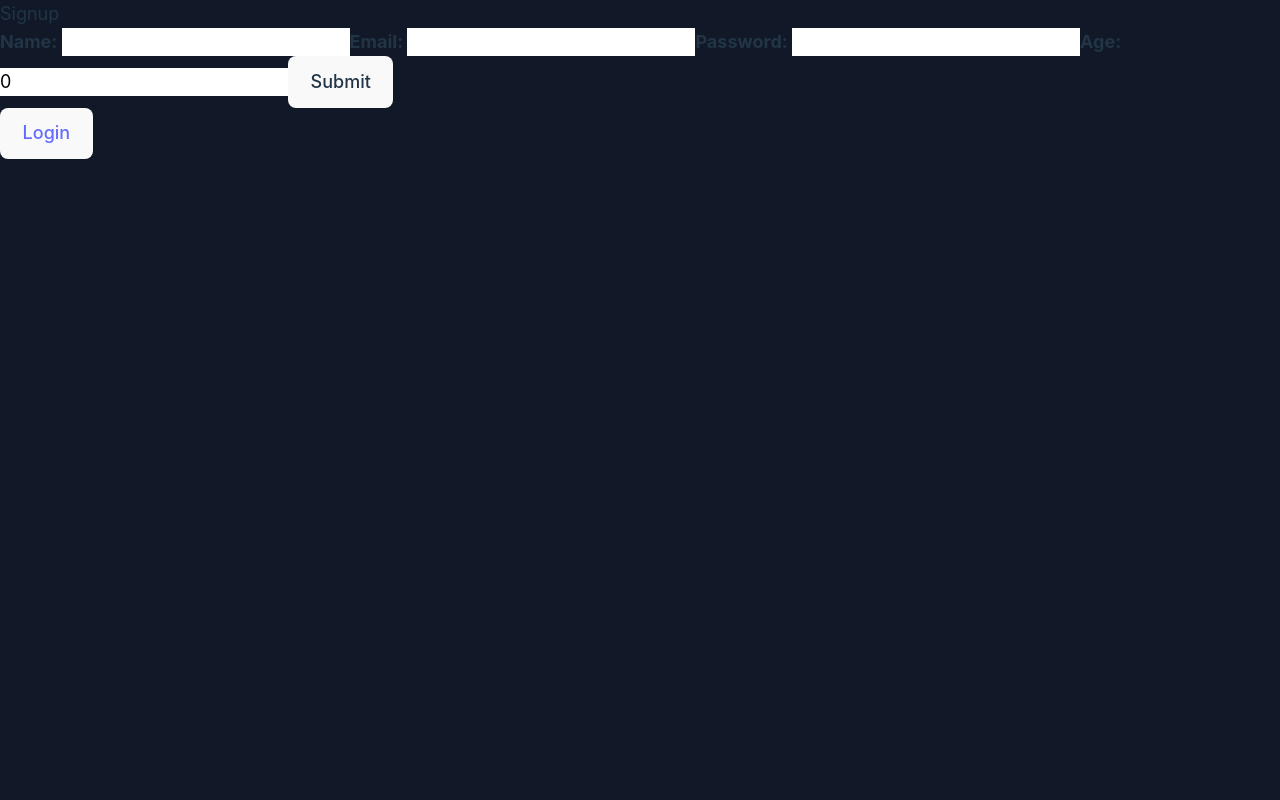
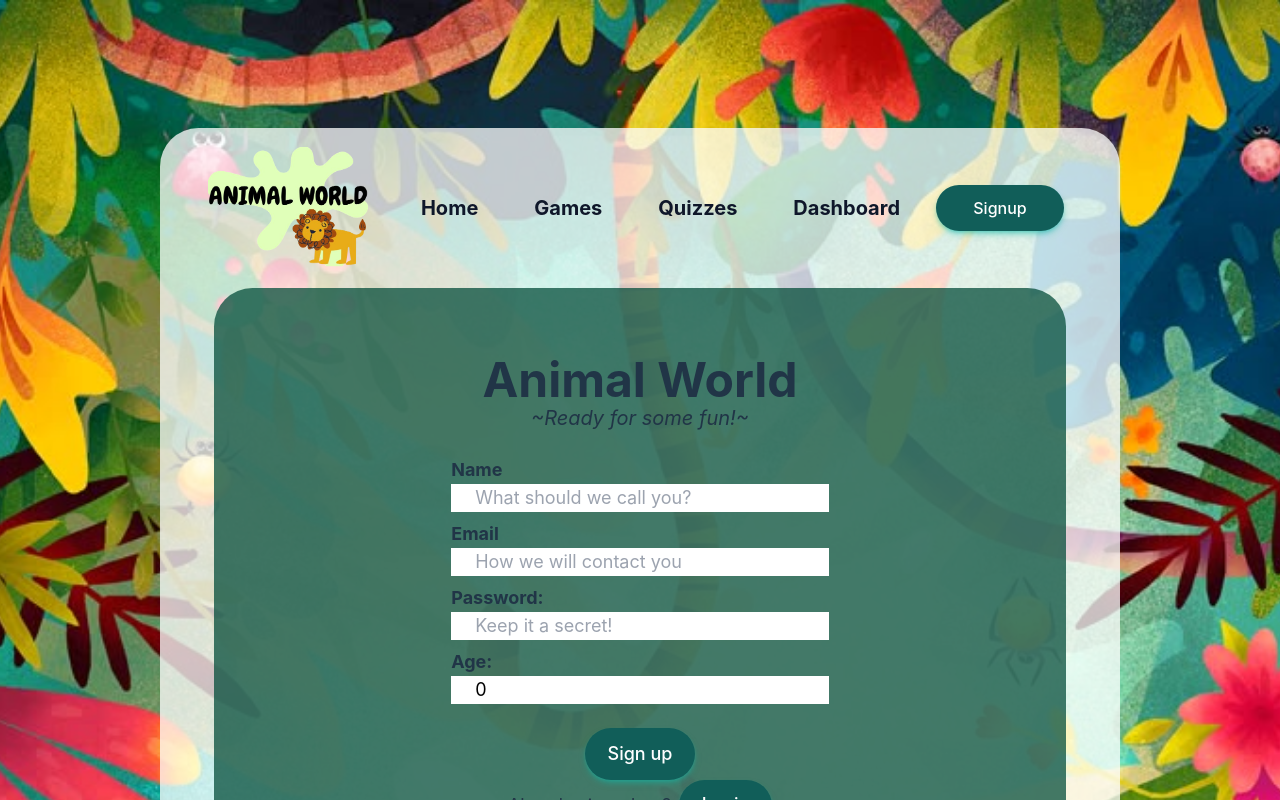
Before and after one commit to chingu-voyages/V54-tier3-team-36, a React (Vite) app in the folder client/: page /signup in a window 1280 px wide. Shown: the top 800 px of the page. Built offline with nearby package versions, Linux system fonts and the light colour scheme.

Commit message:
sign up form updated

```diff
--- a/client/src/App.jsx
+++ b/client/src/App.jsx
@@ -6,18 +6,21 @@ import QuizzesLayout from "./layout/QuizzesLayout";
 import DashboardLayout from "./layout/DashboardLayout";
 import Login from "./components/Login";
 import Signup from "./components/Signup";
+import Header from "./components/Header";
 
 
 const App = () => {
   return (
     <BrowserRouter>
       <Routes>
-        <Route path="/" element={<HomeLayout />}/>
+        <Route path="/" element={<HomeLayout />}>
+          <Route index element={<Header/>} />
+          <Route path="signup" element={<Signup />} />
+          <Route path="login" element={<Login/>}/>
+        </Route>
         <Route path="games" element={<GamesLayout/>}/>
         <Route path="quizzes" element={<QuizzesLayout/>} />
         <Route path="dashboard" element={<DashboardLayout/>}/>
-        <Route path="signup" element={<Signup/>}/>
-        <Route path="login" element={<Login/>}/>
       </Routes>
 
     </BrowserRouter>
--- a/client/src/components/Header.jsx
+++ b/client/src/components/Header.jsx
@@ -6,6 +6,7 @@ import { Link } from "react-router";
 
 const Header = () => {
   return (
+    <>
     <header>
       <div className="w-full flex flex-col items-center space-y-5 md:space-y-10">
         <h1 className="text-5xl text-black text-center font-extrabold">Welcome to The <br/>Animal World App</h1>
@@ -19,6 +20,23 @@ const Header = () => {
         </div>
       </div>
     </header>
+    <div className="flex md:flex-row flex-col space-y-4 md:space-x-10 p-4 md:p-10">
+      <div className="text-black text-wrap">
+        <h2 className="text-balance font-bold text-3xl">sub description.</h2>
+        <p className="text-lg">Lorem ipsum dolor sit amet, consectetur adipisicing elit. Cum, perferendis inventore tempora tenetur, veritatis eos facilis quo commodi aliquid autem nemo numquam! Beatae non tenetur odit odio esse in ab?</p>
+      </div>
+
+      <div className="text-black text-wrap">
+        <h2 className="text-balance font-bold text-3xl">sub description1.</h2>
+        <p className="text-lg">Lorem ipsum dolor sit amet, consectetur adipisicing elit. Cum, perferendis inventore tempora tenetur, veritatis eos facilis quo commodi aliquid autem nemo numquam! Beatae non tenetur odit odio esse in ab?</p>
+      </div>
+
+      <div className="text-black text-wrap">
+        <h2 className="text-balance font-bold text-3xl">sub description2.</h2>
+        <p className="text-lg">Lorem ipsum dolor sit amet, consectetur adipisicing elit. Cum, perferendis inventore tempora tenetur, veritatis eos facilis quo commodi aliquid autem nemo numquam! Beatae non tenetur odit odio esse in ab?</p>
+      </div>
+    </div>
+    </>
   );
 };
 
--- a/client/src/components/Login.jsx
+++ b/client/src/components/Login.jsx
@@ -1,9 +1,11 @@
 import React, { useState } from 'react'
-import NavBar from './NavBar'
-import background from "../assets/background.jpg"
 
 const Login = () => {
-  const pageBg = "bg-white bg-opacity-0"
+  const apiUrl = 'https://v54-tier3-team-36.onrender.com'
+  const localApiUrl = 'http://localhost:5000'
+
+  const backendUrl = process.env.NODE_ENV === 'production' ? apiUrl:localApiUrl
+
   const [formData, setFormData ] = useState({
     email: "",
     password: "",
@@ -25,7 +27,7 @@ const Login = () => {
     console.log('Form submitted:', formData)
 
     try {
-      const response = await fetch('http://localhost:5000/api/auth/login', {
+      const response = await fetch(`${backendUrl}/api/auth/login`, {
         method: 'POST',
         headers: {
           'Content-Type': 'application/json'
@@ -50,11 +52,7 @@ const Login = () => {
   }
 
   return (
-    <div className="md:min-h-screen flex items-center justify-center bg-contain md:bg-cover bg-center"
-      style={{ backgroundImage: `url(${background})`}}>
-      <div className="m-10 p-2 md:m-32 md:p-8 bg-white bg-opacity-75 rounded-[3vw] overflow-hidden">
-        <NavBar bgColor={pageBg}/>
-
+    <div className="w-full">
         <form onSubmit={handleSubmit}>
         <h2>Login</h2>
 
@@ -83,7 +81,6 @@ const Login = () => {
         <button type='submit'>Submit</button>
       </form>
       {message && <p>{message}</p>}
-      </div>
 
     </div>
   )
--- a/client/src/components/Signup.jsx
+++ b/client/src/components/Signup.jsx
@@ -2,6 +2,12 @@ import React, { useState } from 'react'
 import { Link } from 'react-router';
 
 const Signup = () => {
+
+  const apiUrl = 'https://v54-tier3-team-36.onrender.com'
+  const localApiUrl = 'http://localhost:5000'
+
+  const backendUrl = process.env.NODE_ENV === 'production' ? apiUrl:localApiUrl
+
   const [formData, setFormData ] = useState({
     name: "",
     email: "",
@@ -25,7 +31,7 @@ const Signup = () => {
     console.log('Form submitted:', formData)
 
     try {
-      const response = await fetch('http://localhost:5000/api/auth/signup', {
+      const response = await fetch(`${backendUrl}/api/auth/signup`, {
         method: 'POST',
         headers: {
           'Content-Type': 'application/json'
@@ -50,61 +56,73 @@ const Signup = () => {
   }
 
   return (
-    <div className='h-screen bg-gray-900 text-lg'>
-      <h2>Signup</h2>
-      <form onSubmit={handleSubmit}>
+    <div className='w-[95%] h-[70vh] bg-emerald-900 text-lg bg-opacity-75 rounded-[3vw] px-12 md:pt-12 mb-10 mx-auto mt-8'>
+      <form className="flex flex-col py-5 items-center" onSubmit={handleSubmit}>
+        <h2 className='text-3xl md:text-5xl font-bold'>Animal World</h2>
+        <h2 className='italic md:text-xl'>~Ready for some fun!~</h2>
 
-        <label>
-          <strong>Name: </strong>
+        <div className='flex flex-col w-full md:w-[50%] py-6'>
+          <label htmlFor='name'>
+            <strong>Name</strong>
+          </label>
           <input
             type="text"
+            id='name'
             name="name"
             value={formData.name}
             onChange={handleChange}
-            className='text-black'
+            placeholder='What should we call you?'
+            className='text-black pl-2 md:pl-6'
           />
-        </label>
 
-        <label>
-          <strong>Email: </strong>
+          <label htmlFor="email" className='mt-2'>
+            <strong>Email</strong>
+          </label>
           <input
             type="email"
             name="email"
+            id="email"
+            placeholder='How we will contact you'
             value={formData.email}
             onChange={handleChange}
-            className='text-black'
+            className='text-black pl-2 md:pl-6'
           />
-        </label>
 
-        <label>
-          <strong>Password: </strong>
+          <label htmlFor='password' className='mt-2'>
+            <strong>Password: </strong>
+          </label>
           <input
             type="password"
+            id='password'
             name="password"
+            placeholder='Keep it a secret!'
             value={formData.password}
             onChange={handleChange}
-            className='text-black'
+            className='text-black pl-2 md:pl-6'
           />
-        </label>
 
-        <label>
-          <strong>Age: </strong>
+          <label htmlFor='age' className='mt-2'>
+            <strong>Age: </strong>
+          </label>
           <input
             type="number"
+            id="age"
             name="age"
             value={formData.age}
             onChange={handleChange}
-            className='text-black'
+            className='text-black pl-2 md:pl-6'
           />
-        </label>
+        </div>
 
-        <button type='submit'>Submit</button>
+        <button className="bg-teal-800 shadow-md shadow-teal-500/50 hover:opacity-85 rounded-full text-white" type='submit'>Sign up</button>
+        {message && <p>{message}</p>}
+
+        <p className=''>Already signed up?
+          <Link to="/login">
+            <button className='bg-teal-800 shadow-md shadow-teal-500/50 hover:opacity-85 rounded-full text-white ml-2'>Login</button>
+          </Link>
+        </p>
       </form>
-      {message && <p>{message}</p>}
-
-      <Link to="/login">
-      <button>Login</button>
-      </Link>
     </div>
   )
 }
--- a/client/src/layout/DashboardLayout.jsx
+++ b/client/src/layout/DashboardLayout.jsx
@@ -4,13 +4,19 @@ import Component2 from '../components/Component2'
 import NavBar from '../components/NavBar'
 
 const DashboardLayout = () => {
+  const apiUrl = 'https://v54-tier3-team-36.onrender.com'
+  const localApiUrl = 'http://localhost:5000'
+
+  const backendUrl = process.env.NODE_ENV === 'production' ? apiUrl:localApiUrl
+
   // this will be taken from sessions/tokens/context
   const userId = "67f20b50f453a24a59d35adf"
 
   useEffect(()=> {
     const fetchDashboard = async () => {
       try {
-        const response = await fetch(`http://localhost:5000/api/dashboard/${userId}`)
+        console.log("Fetching dashboard...")
+        const response = await fetch(`${backendUrl}/api/dashboard/${userId}`)
         const result = await response.json()
         console.log(result)
 
--- a/client/src/layout/HomeLayout.jsx
+++ b/client/src/layout/HomeLayout.jsx
@@ -3,6 +3,7 @@ import Footer from "../components/footer/Footer";
 import NavBar from "../components/NavBar";
 // import background from "../assets/background.jpg"
 import backgroundImage from "../assets/backgroundImage.jpg"
+import { Outlet } from "react-router";
 
 
 const HomeLayout = () => {
@@ -11,23 +12,10 @@ const HomeLayout = () => {
   return (
     <div className="md:min-h-screen flex items-center justify-center bg-contain md:bg-cover bg-center"
       style={{ backgroundImage: `url(${backgroundImage})`}}>
-      <div className="m-10 p-2 md:m-32 md:p-8 bg-white bg-opacity-75 rounded-[3vw] overflow-hidden">
+      <div className="m-10 p-2 md:m-32 md:p-8 bg-white bg-opacity-75 rounded-[3vw] overflow-hidden w-[90%] md:w-[75%]">
         <NavBar bgColor={pageBg}/>
-        <Header />
-        <div className="flex md:flex-row flex-col space-y-4 md:space-x-10 p-4 md:p-10">
-          <div className="text-black text-wrap">
-            <h2 className="text-balance font-bold text-3xl">sub description.</h2>
-            <p className="text-lg">Lorem ipsum dolor sit amet, consectetur adipisicing elit. Cum, perferendis inventore tempora tenetur, veritatis eos facilis quo commodi aliquid autem nemo numquam! Beatae non tenetur odit odio esse in ab?</p>
-          </div>
-          <div className="text-black text-wrap">
-            <h2 className="text-balance font-bold text-3xl">sub description1.</h2>
-            <p className="text-lg">Lorem ipsum dolor sit amet, consectetur adipisicing elit. Cum, perferendis inventore tempora tenetur, veritatis eos facilis quo commodi aliquid autem nemo numquam! Beatae non tenetur odit odio esse in ab?</p>
-          </div>
-          <div className="text-black text-wrap">
-            <h2 className="text-balance font-bold text-3xl">sub description2.</h2>
-            <p className="text-lg">Lorem ipsum dolor sit amet, consectetur adipisicing elit. Cum, perferendis inventore tempora tenetur, veritatis eos facilis quo commodi aliquid autem nemo numquam! Beatae non tenetur odit odio esse in ab?</p>
-          </div>
-        </div>
+        <Outlet/>
+
         <Footer />
       </div>
     </div>
--- a/package.json
+++ b/package.json
@@ -10,7 +10,8 @@
     "start": "node server/server.js",
     "server": "nodemon server/server.js",
     "client": "npm run dev --prefix client",
-    "dev": "concurrently \"npm run server\" \"npm run client\""
+    "dev": "concurrently \"npm run server\" \"npm run client\"",
+    "clean-ports": "lsof -ti:5173 -sTCP:LISTEN | xargs kill -9 && lsof -ti:5000 -sTCP:LISTEN | xargs kill -9"
   },
   "type": "module",
   "keywords": [],
```
Also changed, not shown: 1 other file (tests, documents, lock files or other folders).
